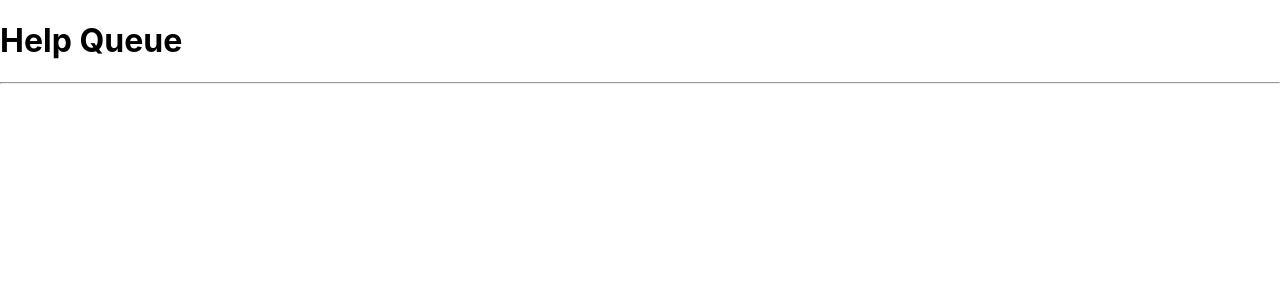
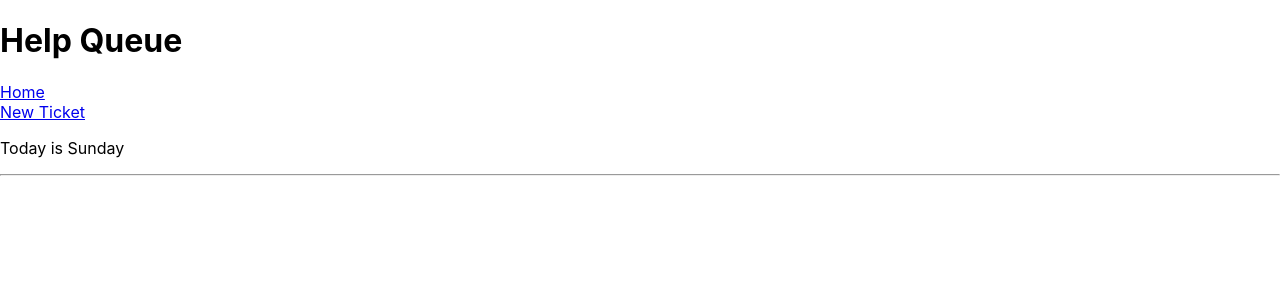
Before and after one commit to DuHerb/help-queue, a React (Create React App) app: page / in a window 1280 px wide. Shown: the top 300 px of the page. Built offline with nearby package versions, Linux system fonts and the light colour scheme.

Commit message:
add site links

```diff
--- a/src/Header.jsx
+++ b/src/Header.jsx
@@ -1,8 +1,19 @@
 import React from 'react';
+import { Link }from 'react-router-dom';
+import Moment from 'react-moment';
 
 function Header() {
+  const date = new Date();
   return (
-    <h1>Help Queue</h1>
+    <>
+      <h1>Help Queue</h1>
+      <Link to="/">Home</Link><br/>
+      <Link to="/newticket">New Ticket</Link>
+      <div>
+        <p>Today is <Moment format="dddd">{date}</Moment></p>
+      </div>
+
+    </>
   );
 }
 
```
